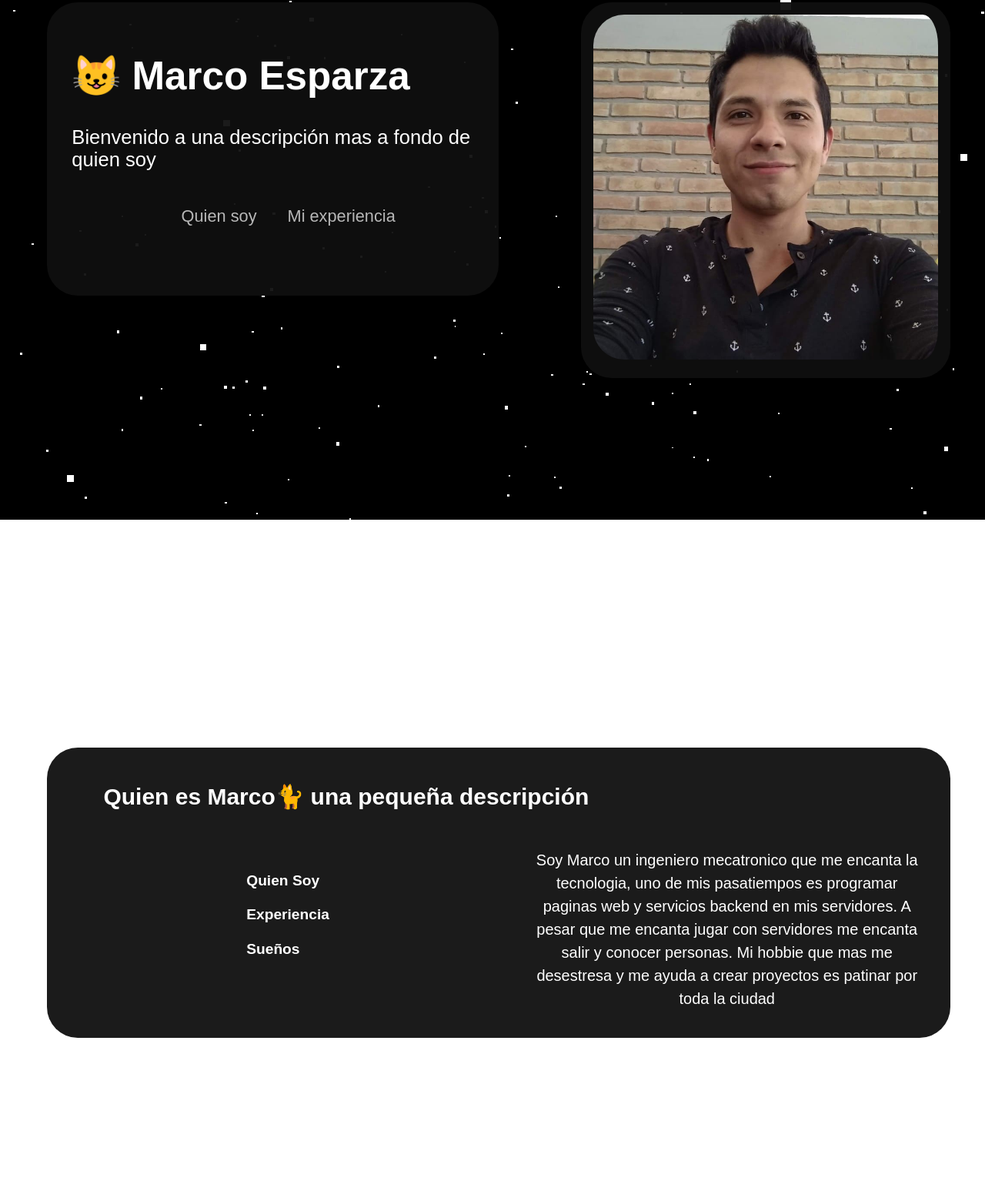
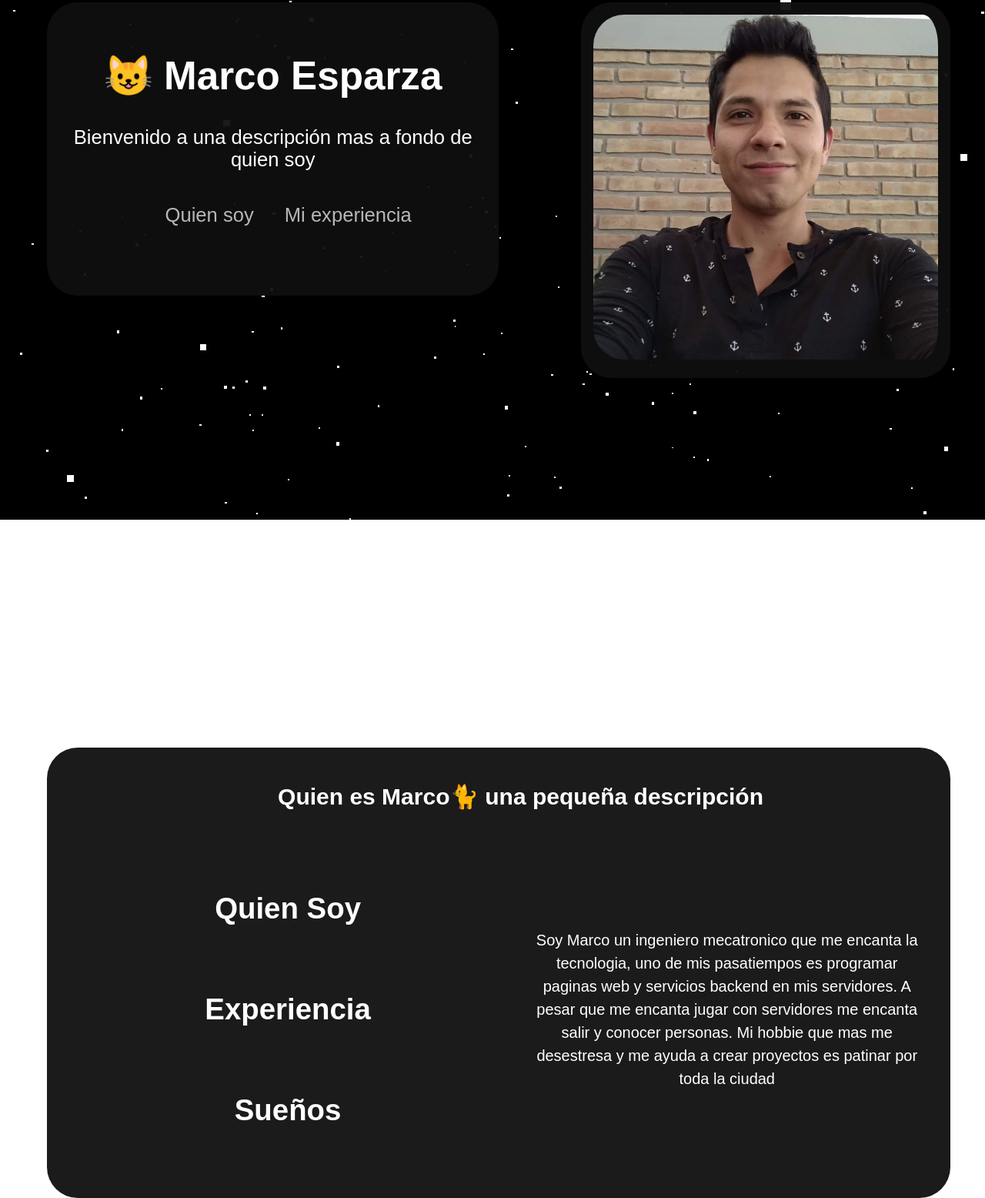
Before and after one commit to marcodesparza/marcoes, a website built with Vite: page index.html in a window 1280 px wide. Shown: the part 125-1681 px from the top of the page at 77% size. Built offline with nearby package versions, Linux system fonts and the light colour scheme; a web font is replaced by a local one.

Commit message:
FIX: Responsive for 3 screen 🐈

```diff
--- a/src/main.ts
+++ b/src/main.ts
@@ -8,7 +8,6 @@ import odoolog from "./logos/odoo_logo.png";
 import reactlog from "./logos/react.png";
 import pythonlogo from "./logos/Python.png";
 import bashlogo from "./logos/bash.png";
-
 
 document.querySelector<HTMLDivElement>("#name")!.innerHTML = `
   <div class="princontainer">
@@ -30,7 +29,7 @@ document.querySelector<HTMLDivElement>("#press")!.innerHTML = `
     `;
 
 document.querySelector<HTMLDivElement>("#app")!.innerHTML = `
-    <div>
+    <div class="notis">
       <h2 class="notes" id="el1">Quien Soy</h2>
       <h2 class="notes" id="el2">Experiencia</h2>
       <h2 class="notes" id="el3">Sueños</h2>
@@ -53,8 +52,6 @@ document.querySelector<HTMLDivElement>("#foot")!.innerHTML = `
       </div>
   `;
 
-
-
 document.querySelector<HTMLDivElement>("#technology")!.innerHTML = `
     <h2 class="stack"> Mi Stack ⌨️🖱️</h2>
     <img src="${reactlog}" class="logos" />
--- a/src/style.css
+++ b/src/style.css
@@ -1,6 +1,4 @@
 @import url("https://use.typekit.net/jmk3xov.css");
-
-
 
 /* form */
 @media (min-width: 0px) {
@@ -21,9 +19,138 @@
   }
 }
 
+.headerbar {
+  margin: 30px 0;
+  border-top: 10%;
+  display: flex;
+  width: 100%;
+  justify-content: center;
+}
+.headerbar ul {
+  display: flex;
+  justify-content: center;
+  list-style-type: none;
+}
 
+.headerbar ul li a:hover {
+  opacity: 1;
+}
 
 @media (min-width: 0px) {
+  .headerbar ul li a {
+    border-radius: 40px;
+    color: white;
+    margin: 20px;
+    white-space: nowrap;
+    text-decoration: none;
+    font-size: 4vw;
+    opacity: 0.7;
+    transition: 0.5s;
+  }
+
+  #contact {
+    grid-column: 1 / 15;
+    display: flex;
+    width: 150%;
+    justify-content: center;
+    align-items: center;
+    border-radius: 40px;
+  }
+  #mediagroup {
+    display: flex;
+    grid-column: 6 / 20;
+    margin-bottom: 150%;
+    margin-top: 0%;
+    border-radius: 40px;
+    align-items: center;
+    border-radius: 40px;
+  }
+  header {
+    background: var(--dark-bg);
+    grid-column: 2 / 5;
+    font-size: 2.5rem;
+    padding: 2rem;
+    margin-bottom: 50%;
+  }
+
+  .separator {
+    margin-bottom: 10%;
+    margin-top: 0%;
+    border-radius: 40px;
+    grid-column: 3 / 23;
+  }
+
+  .son {
+    font-size: 6vw;
+    text-align: center;
+  }
+
+  .daug {
+    font-size: 4vw;
+    text-align: center;
+  }
+
+  .subtitle {
+    margin-left: 5%;
+    text-align: center;
+  }
+
+  /* second description */
+
+  #description {
+    align-items: center;
+    grid-column: 2 / 24;
+    margin-bottom: 40%;
+    border-radius: 40px;
+  }
+
+  .container {
+    display: flex;
+    align-items: center;
+    margin: 0;
+  }
+  .notis {
+    display: table;
+    align-items: center;
+  }
+  .notes {
+    display: table-cell;
+    padding: 5px;
+
+    white-space: nowrap;
+  }
+
+  #press {
+    width: 100%;
+    text-align: center;
+    padding: 20px;
+    box-sizing: border-box;
+  }
+  #app {
+    margin: 5%;
+    font-size: 3vw;
+    padding: 2rem;
+  }
+
+  .menu {
+    display: table-column;
+    width: 100%;
+    justify-content: space-between;
+  }
+  /* end descripton */
+}
+
+@media (min-width: 600px) {
+  .headerbar ul li a {
+    border-radius: 40px;
+    color: white;
+    margin: 20px;
+    white-space: nowrap;
+    text-decoration: none;
+    font-size: 3vw;
+    opacity: 0.7;
+    transition: 0.5s;
+  }
   #contact {
     grid-column: 1 / 15;
     display: flex;
@@ -54,9 +181,69 @@
     border-radius: 40px;
     grid-column: 6 / 20;
   }
+
+  .subtitle {
+    margin-left: 5%;
+    text-align: center;
+  }
+
+  /* second description */
+
+  #description {
+    align-items: center;
+    grid-column: 2 / 24;
+    margin-bottom: 40%;
+    border-radius: 40px;
+  }
+
+  .container {
+    display: flex;
+    align-items: center;
+    margin: 0;
+  }
+  .notis {
+    display: flex;
+    flex-direction: column;
+    align-items: center;
+  }
+  .notes {
+    display: table-cell;
+    padding: 5px;
+    font-size: 3vw;
+    white-space: nowrap;
+  }
+
+  #press {
+    width: 48%;
+    text-align: center;
+    padding: 20px;
+    box-sizing: border-box;
+  }
+  #app {
+    margin: 0 auto;
+    font-size: 1vw;
+    padding: 2rem;
+  }
+
+  .menu {
+    display: flex;
+    width: 100%;
+    justify-content: space-between;
+  }
+  /* end descripton */
 }
 
 @media (min-width: 1000px) {
+  .headerbar ul li a {
+    border-radius: 40px;
+    color: white;
+    margin: 20px;
+    white-space: nowrap;
+    text-decoration: none;
+    font-size: 2vw;
+    opacity: 0.7;
+    transition: 0.5s;
+  }
   #mediagroup {
     display: flex;
     grid-column: 15 / 24;
@@ -79,10 +266,68 @@
     border-radius: 40px;
     grid-column: 2 / 13;
   }
+  .son {
+    font-size: 4vw;
+  }
+
+  .daug {
+    font-size: 2vw;
+  }
+
+  .subtitle {
+    margin-left: 5%;
+  }
+
+  /* second description */
+
+  #description {
+    align-items: center;
+    grid-column: 2 / 24;
+    margin-bottom: 40%;
+    border-radius: 40px;
+  }
+
+  .container {
+    display: flex;
+    align-items: center;
+    margin: 0;
+  }
+  .container {
+    display: flex;
+    flex-direction: column;
+    align-items: center;
+    margin: 0;
+  }
+  .notis {
+    display: flex;
+    flex-direction: column;
+    align-items: center;
+  }
+  .notes {
+    display: table-cell;
+    padding: 5px;
+    white-space: nowrap;
+  }
+
+  #press {
+    width: 48%;
+    text-align: center;
+    padding: 20px;
+    box-sizing: border-box;
+  }
+  #app {
+    margin: 0 auto;
+    font-size: 1vw;
+    padding: 2rem;
+  }
+
+  .menu {
+    display: flex;
+    width: 100%;
+    justify-content: space-between;
+  }
+  /* end descripton */
 }
-
-
-
 
 canvas {
   position: fixed;
@@ -132,8 +377,6 @@ canvas {
 
 /*bodys element */
 
-
-
 section {
   grid-column: 2 / 8;
   padding: 1rem;
@@ -143,24 +386,9 @@ section {
   margin-bottom: var(--spacing);
 }
 
-
-
-
 /* termina bodys */
 
 /* principal page of landing */
-
-.son {
-  font-size: 4vw;
-}
-
-.daug {
-  font-size: 2vw;
-}
-
-
-
-
 
 .selfie {
   border-radius: 40px;
@@ -170,45 +398,6 @@ section {
   justify-content: center;
 }
 /* en page of landing */
-
-/* second description */
-
-#description {
-  align-items: center;
-  grid-column: 2 / 24;
-  margin-bottom: 40%;
-  border-radius: 40px;
-}
-
-.container {
-  display: flex;
-  flex-direction: column;
-  align-items: center;
-  margin: 0;
-}
-
-.subtitle {
-  margin-left: 5%;
-}
-
-#press {
-  width: 48%;
-  text-align: center;
-  padding: 20px;
-  box-sizing: border-box;
-}
-#app {
-  margin: 0 auto;
-  font-size: 1vw;
-  padding: 2rem;
-}
-
-.menu {
-  display: flex;
-  width: 100%;
-  justify-content: space-between;
-}
-/* end descripton */
 
 .pressblur {
   animation-duration: 0.5s;
@@ -397,32 +586,6 @@ html {
   scroll-behavior: smooth;
 }
 
-.headerbar {
-  margin: 30px 0;
-  border-top: 10%;
-  display: flex;
-  width: 100%;
-  justify-content: center;
-}
-.headerbar ul {
-  display: flex;
-  justify-content: center;
-  list-style-type: none;
-}
-.headerbar ul li a {
-  border-radius: 40px;
-  color: white;
-  margin: 20px;
-  white-space: nowrap;
-  text-decoration: none;
-  font-size: 1.7vw;
-  opacity: 0.7;
-  transition: 0.5s;
-}
-.headerbar ul li a:hover {
-  opacity: 1;
-}
-
 .states {
   margin: 0 auto;
   padding: 0 auto;
@@ -434,9 +597,6 @@ html {
   position: left;
   right: 50%;
 }
-
-
-
 
 form {
   padding: 50px 55px;
@@ -483,9 +643,8 @@ textarea {
   outline: 1px solid black;
 }
 
-
 #techstack {
-  grid-column: 5 / 20 ;
+  grid-column: 5 / 20;
   padding: 50px 55px;
   box-shadow: 0 0 20px rgb black;
   border-radius: 40px;
```
